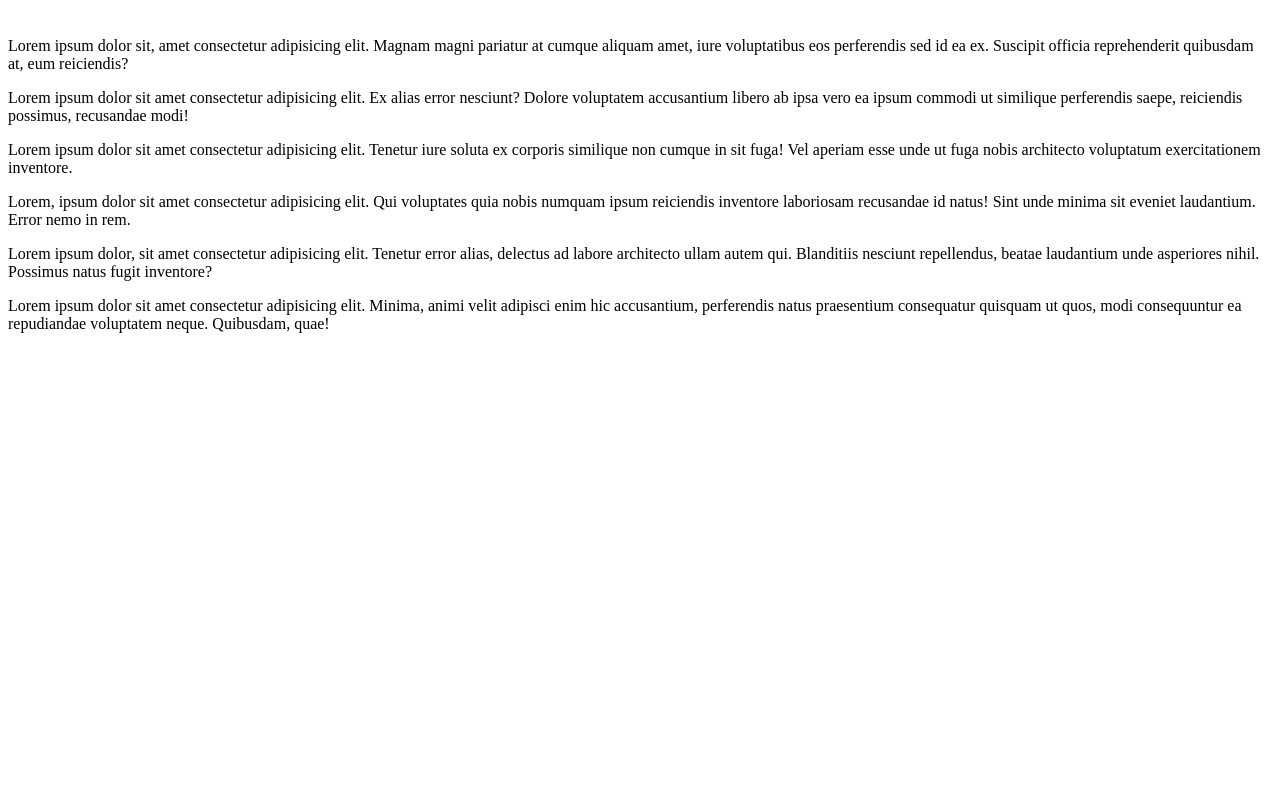
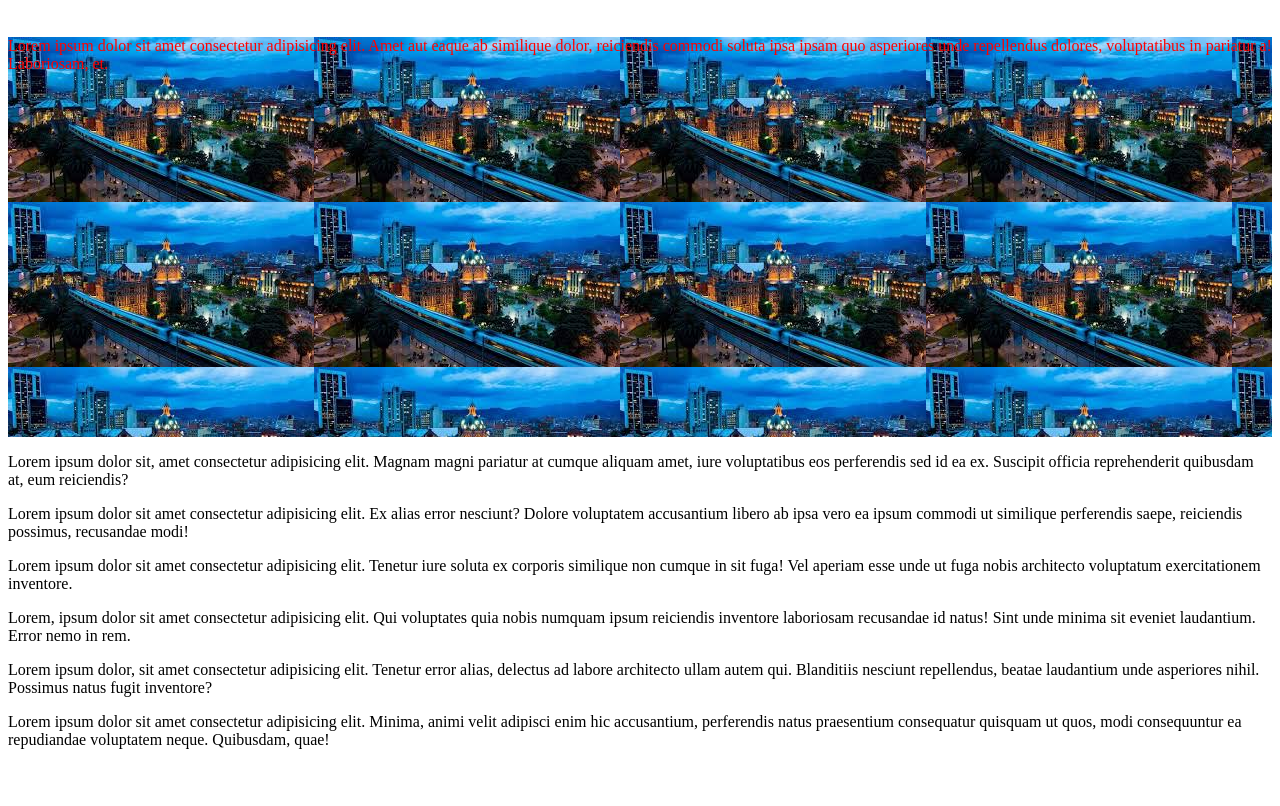
Before and after one commit to pedropablo1017/claseCSS, a plain HTML site: page pagina1.html in a window 1280 px wide. Shown: the part 112-918 px from the top of the page. Before the commit the page ends 800 px from the top, so only its background shows below. Drawn offline with Linux system fonts and the light colour scheme.

Commit message:
se coloco el color rojo

```diff
--- a/estilos.css
+++ b/estilos.css
@@ -22,3 +22,11 @@ text-align: justify;
 .headerpagina1{
     background-color: blue;
 }
+.imagenfondo{
+    background-image: url(img/MEDELLIN.jpg);
+    height: 400px;
+    background-attachment: fixed;
+}
+.textorojo{
+    color: red;
+}
--- a/pagina1.html
+++ b/pagina1.html
@@ -11,6 +11,13 @@
         <h1>TABLAS HTML</h1>
     </header>
     <main>
+        <section class="imagenfondo">
+            <p class="textorojo">
+                Lorem ipsum dolor sit amet consectetur adipisicing elit. Amet aut eaque ab similique dolor, reiciendis commodi soluta ipsa ipsam quo asperiores unde repellendus dolores, voluptatibus in pariatur a! Laboriosam, et.
+            </p>
+
+        </section>
+    </section>
     <section>
         <p>
             Lorem ipsum dolor sit, amet consectetur adipisicing elit. Magnam magni pariatur at cumque aliquam amet, iure voluptatibus eos perferendis sed id ea ex. Suscipit officia reprehenderit quibusdam at, eum reiciendis?
@@ -38,6 +45,10 @@
 
             </p>
         </section>
+        <section class="imagenfondo">
+            <h1>.</h1>
+
+        </section>
 
     </section>
 
```
